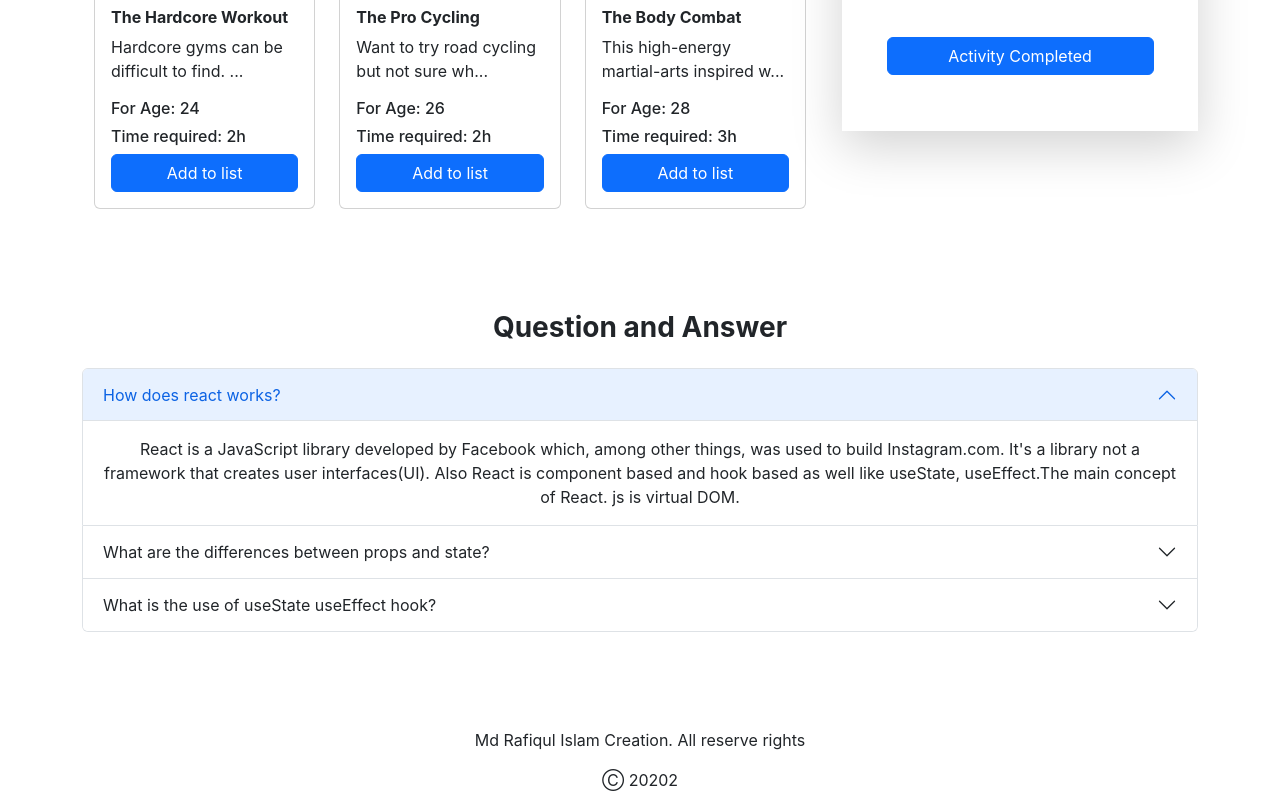
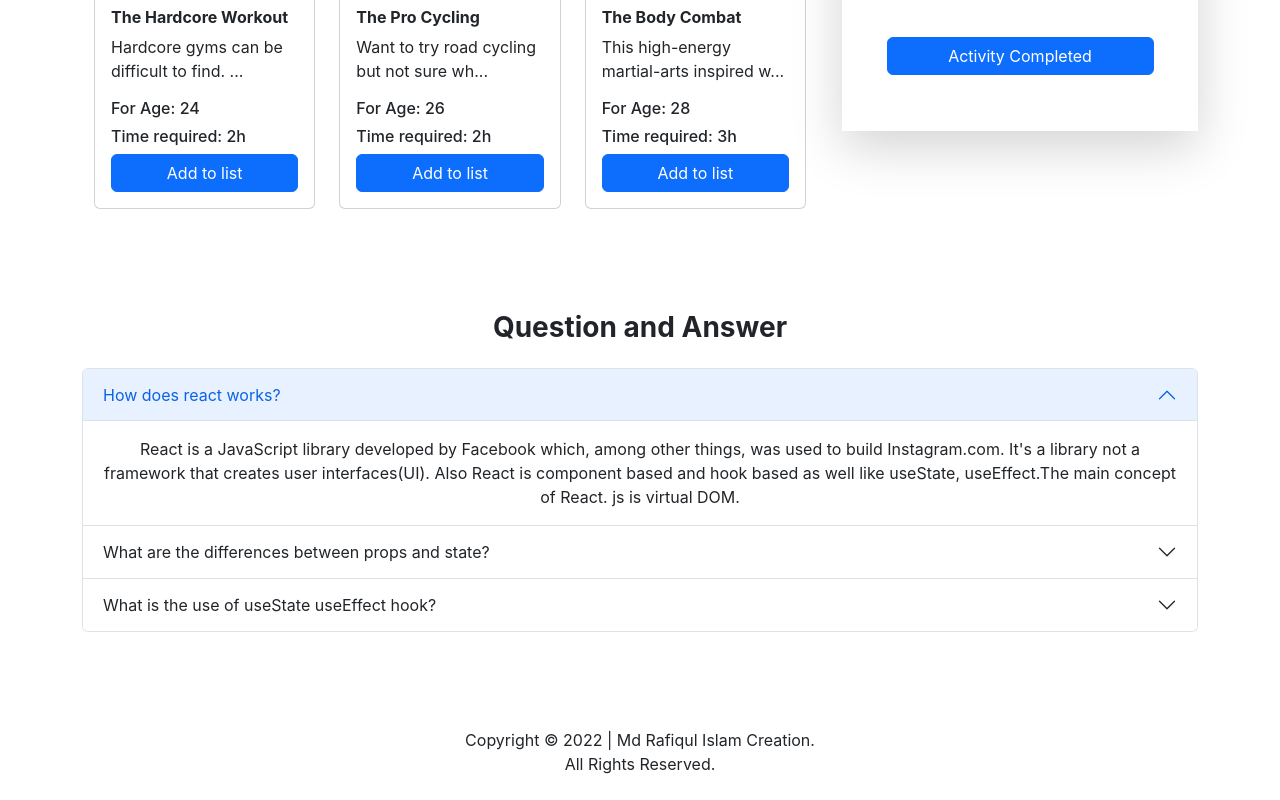
Before and after one commit to webdevhridoy/workouttion-gym-website, a React (Create React App) app: page / in a window 1280 px wide. Shown: the part 734-1534 px from the top of the page. Built offline with nearby package versions, Linux system fonts and the light colour scheme.

Commit message:
footer updated

```diff
--- a/src/components/Footer/Footer.js
+++ b/src/components/Footer/Footer.js
@@ -4,8 +4,7 @@ const Footer = () => {
     return (
         <div>
             <div className="containter pt-5 pb-2">
-                <p>Md Rafiqul Islam Creation. All reserve rights</p>
-                Ⓒ 20202
+                <p>Copyright © 2022 | Md Rafiqul Islam Creation. <br /> All Rights Reserved.</p>
             </div>
         </div>
     );
```
